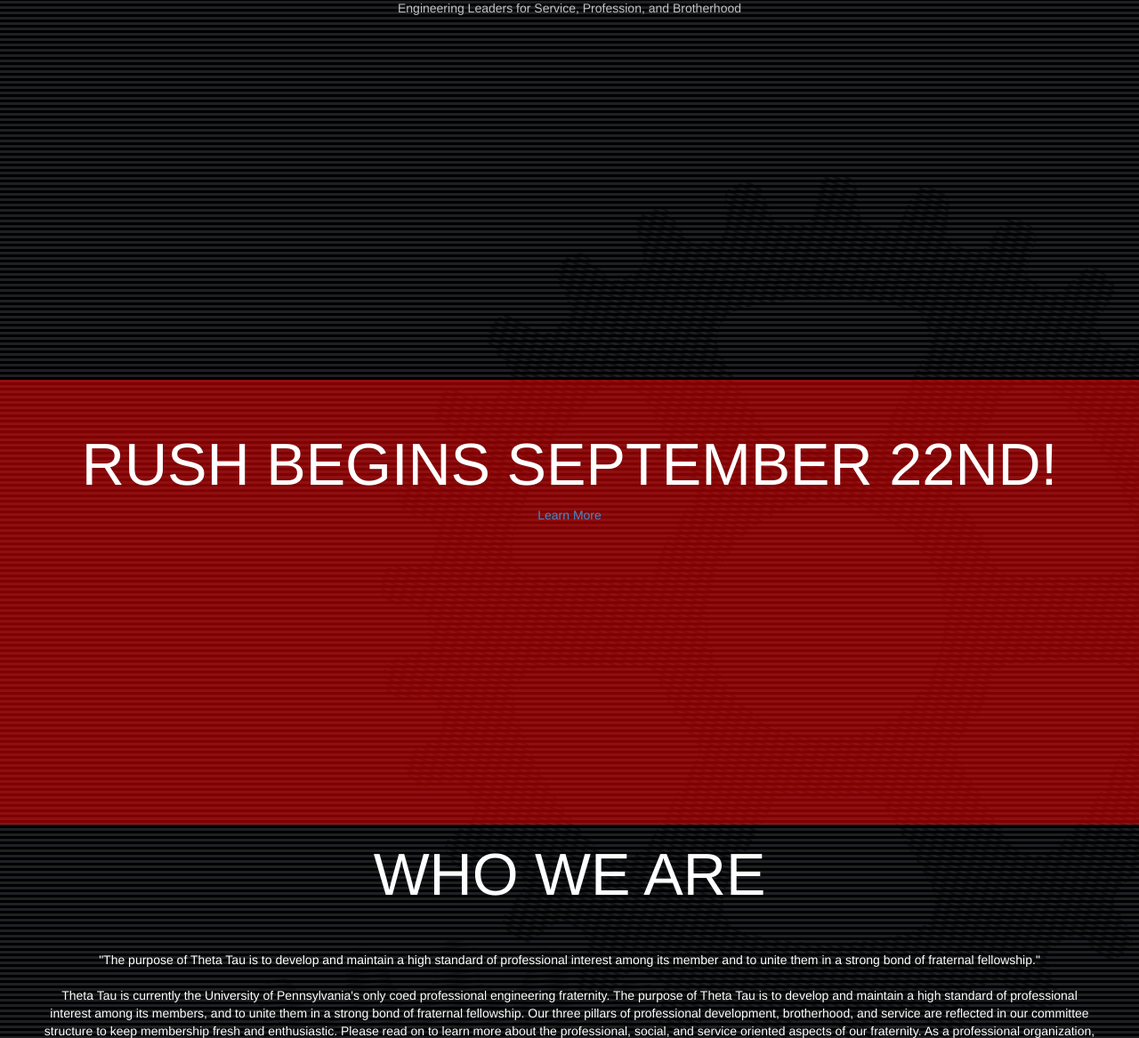
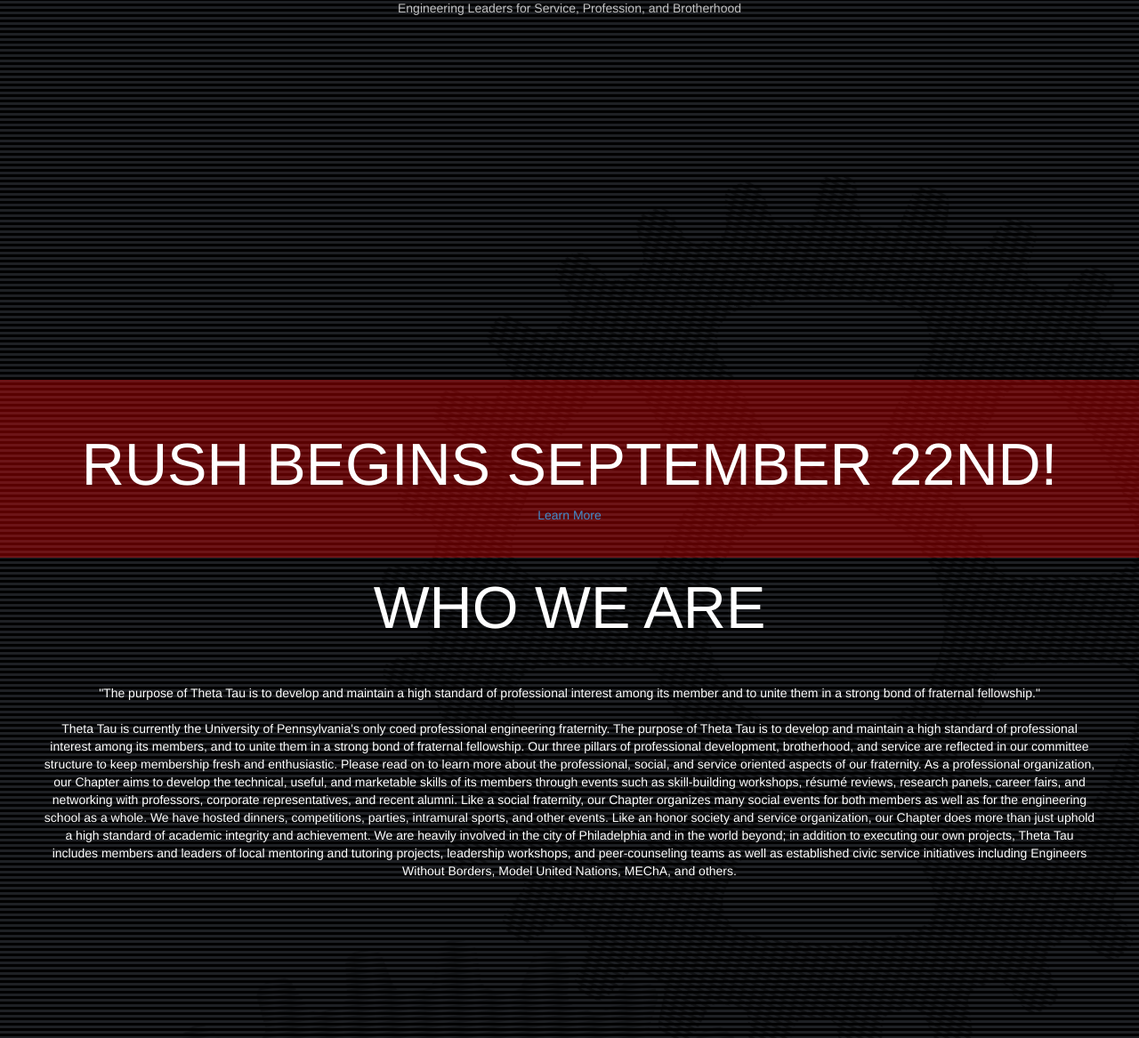
Before and after one commit to pbatterman/pbatterman.github.io, a PHP site: page /thetatau.html in a window 1280 px wide; the page is wider, and only the part inside the window is pictured. Shown: the part 515-1682 px from the top of that part at 89% size. Run offline with PHP 8.4, Linux system fonts and the light colour scheme; some libraries are stand-ins or nearby versions.

Commit message:
style changes

```diff
--- a/css/new_style.css
+++ b/css/new_style.css
@@ -48,7 +48,8 @@ h2 {
 }
 
 .news {
-	background-color: rgba(255,0,0,0.5);
+	background-color: rgba(255,0,0,0.35);
+	height: 200px;
 }
 
 .borderless {
```
